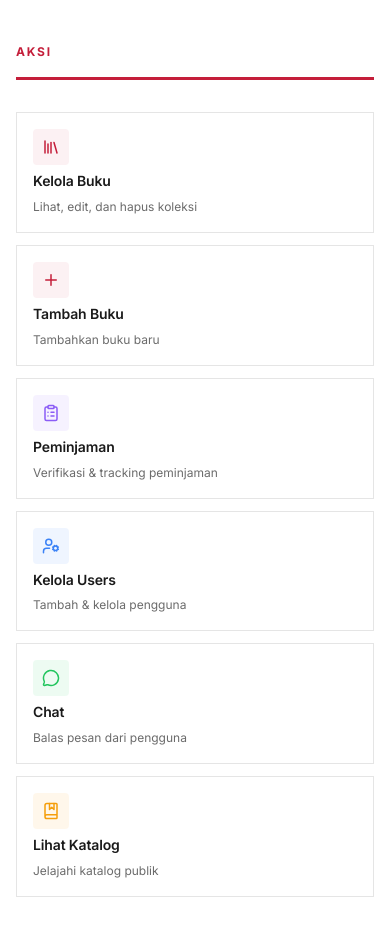
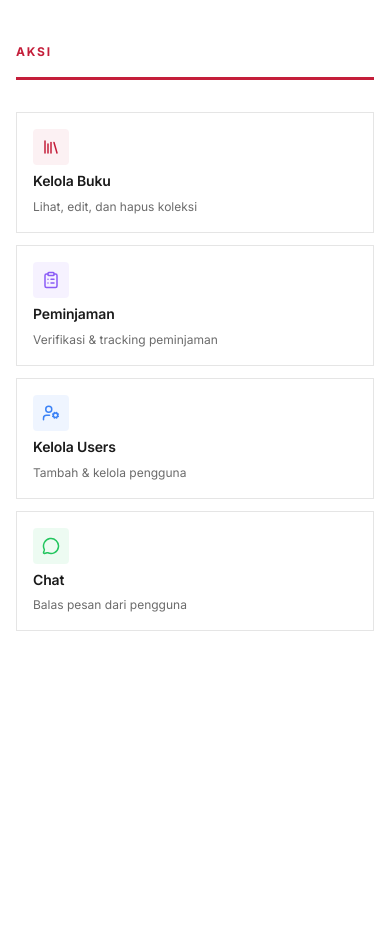
Before and after one commit to joelaey/perpustakaan-jdih-frontend, a Next.js app: page /admin/dashboard in a window 390 px wide. Shown: the part 969-1905 px from the top of the page. After the commit the page ends 1664 px from the top, so only its background shows below. Built offline with nearby package versions, Linux system fonts and the light colour scheme; no server answers; sample sign-in values are in the browser's storage; a web font is replaced by a local one.

Commit message:
style: remove extra actions and set 2-column mobile grid

```diff
--- a/app/admin/dashboard/page.tsx
+++ b/app/admin/dashboard/page.tsx
@@ -35,11 +35,9 @@ export default function AdminDashboard() {
 
     const quickActions = [
         { title: 'Kelola Buku', description: 'Lihat, edit, dan hapus koleksi', icon: Library, color: 'var(--accent-bg)', iconColor: 'var(--accent)', href: '/admin/books' },
-        { title: 'Tambah Buku', description: 'Tambahkan buku baru', icon: Plus, color: 'var(--accent-bg)', iconColor: 'var(--accent)', href: '/admin/tambah-buku' },
         { title: 'Peminjaman', description: 'Verifikasi & tracking peminjaman', icon: ClipboardList, color: 'rgba(139,92,246,0.08)', iconColor: '#8b5cf6', href: '/admin/peminjaman' },
         { title: 'Kelola Users', description: 'Tambah & kelola pengguna', icon: UserCog, color: 'rgba(59,130,246,0.08)', iconColor: '#3b82f6', href: '/admin/users' },
         { title: 'Chat', description: 'Balas pesan dari pengguna', icon: MessageCircle, color: 'rgba(34,197,94,0.08)', iconColor: '#22c55e', href: '/chat' },
-        { title: 'Lihat Katalog', description: 'Jelajahi katalog publik', icon: BookMarked, color: 'rgba(245,158,11,0.08)', iconColor: '#f59e0b', href: '/books' },
     ];
 
     return (
--- a/app/globals.css
+++ b/app/globals.css
@@ -1325,7 +1325,7 @@ img {
 
 @media (max-width: 768px) {
     .quick-actions {
-        grid-template-columns: repeat(auto-fit, minmax(140px, 1fr));
+        grid-template-columns: repeat(2, 1fr);
         gap: 12px;
     }
 
```
